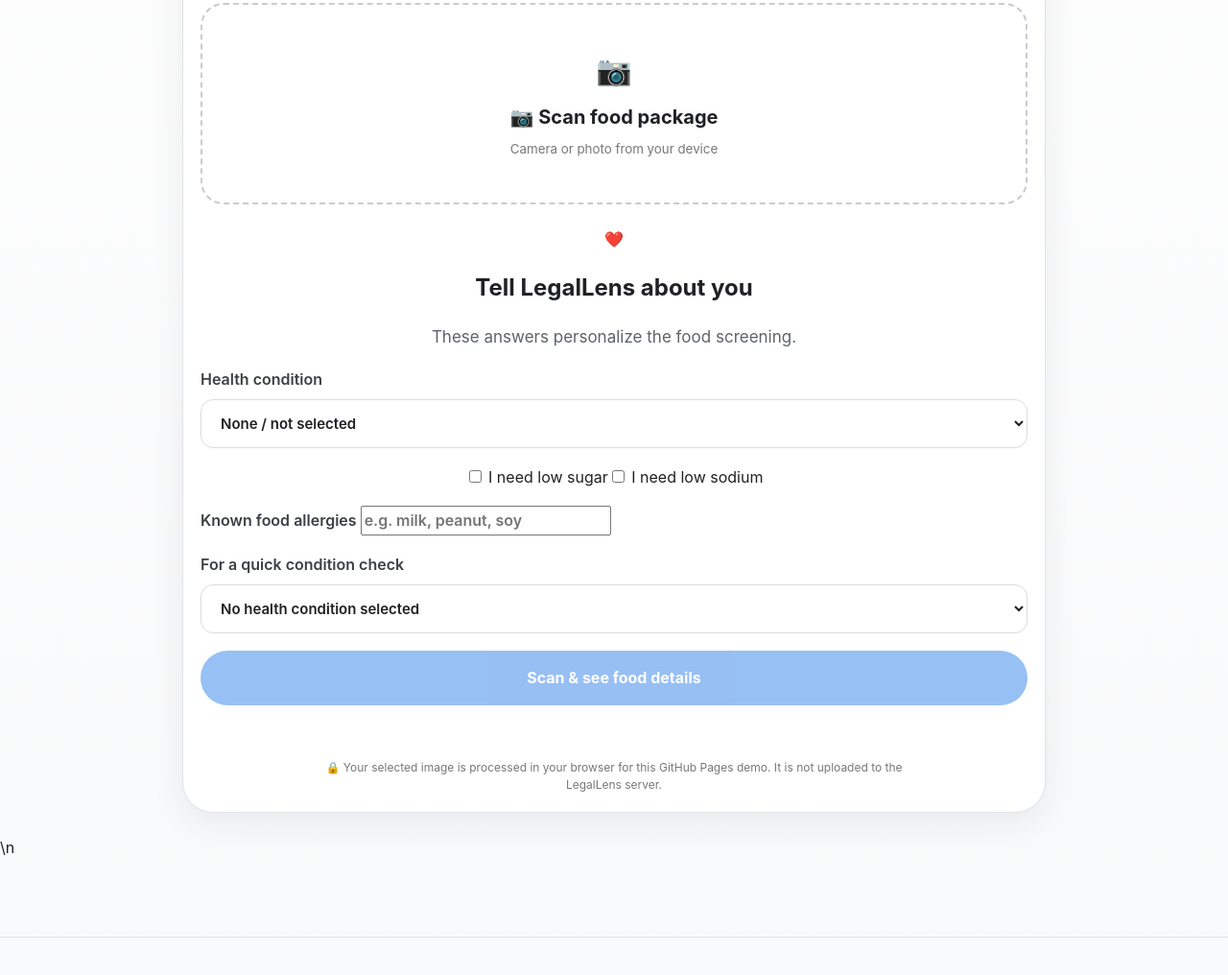
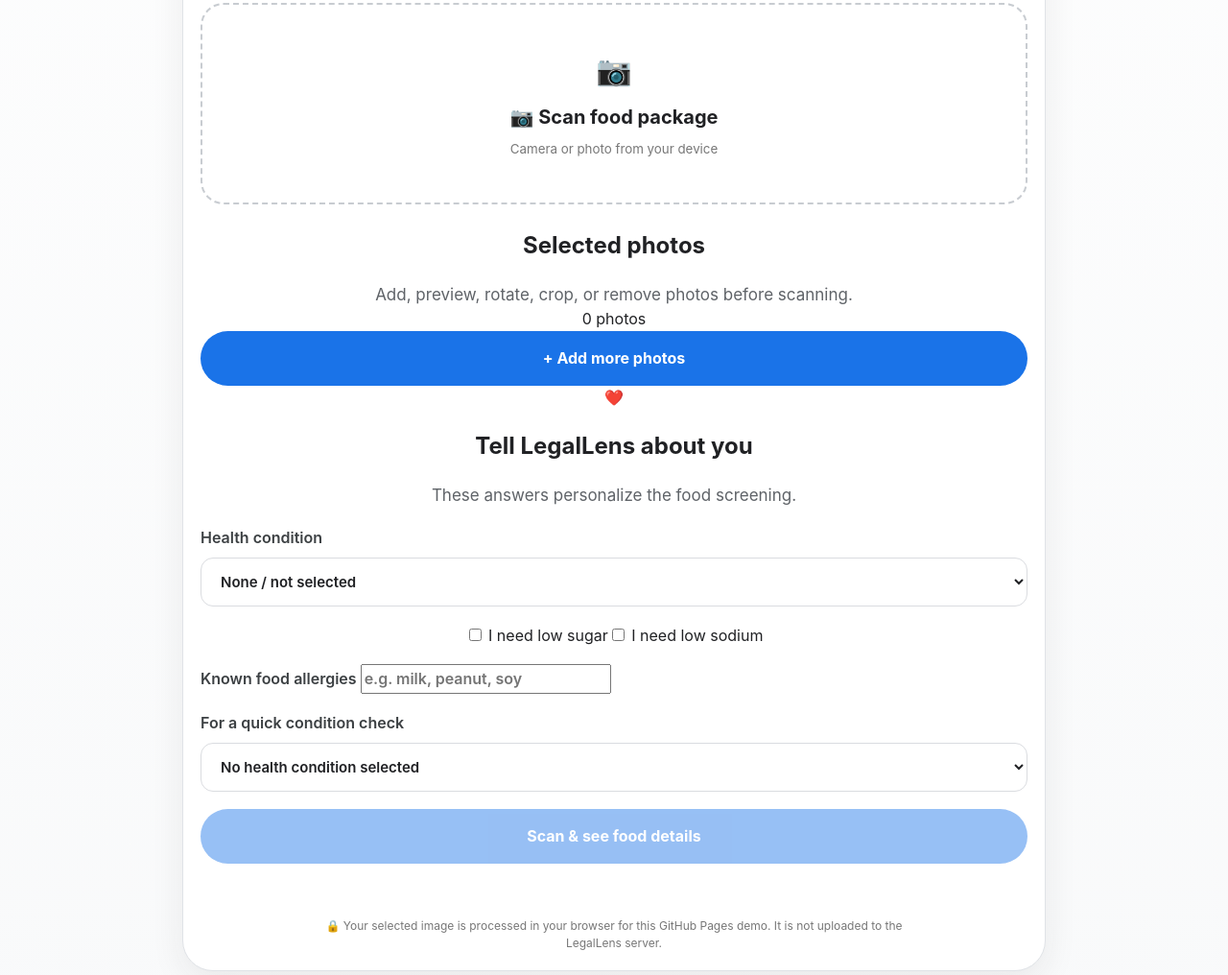
Before and after one commit to shubhamgyl000-ai/LegalLens, a website: page scan.html in a window 1280 px wide. Shown: the part 931-1947 px from the top of the page at 96% size. Drawn offline with nearby package versions, Linux system fonts and the light colour scheme; a script that the page names is missing.

Commit message:
Enable multi-photo upload and editing in scanner

```diff
--- a/scan.html
+++ b/scan.html
@@ -55,6 +55,7 @@
 <script src="js/webcam.js"></script>\n<script src="js/package-details.js"></script>
 <script src="js/company-verification.js"></script>
 <script src="js/human-ui.js"></script>
+<script src="js/image-workbench.js"></script>
 <footer class="site-footer"><span>LegalLens</span><small>Built for everyday food-label checking.</small></footer>
 </body>
 </html>
```
